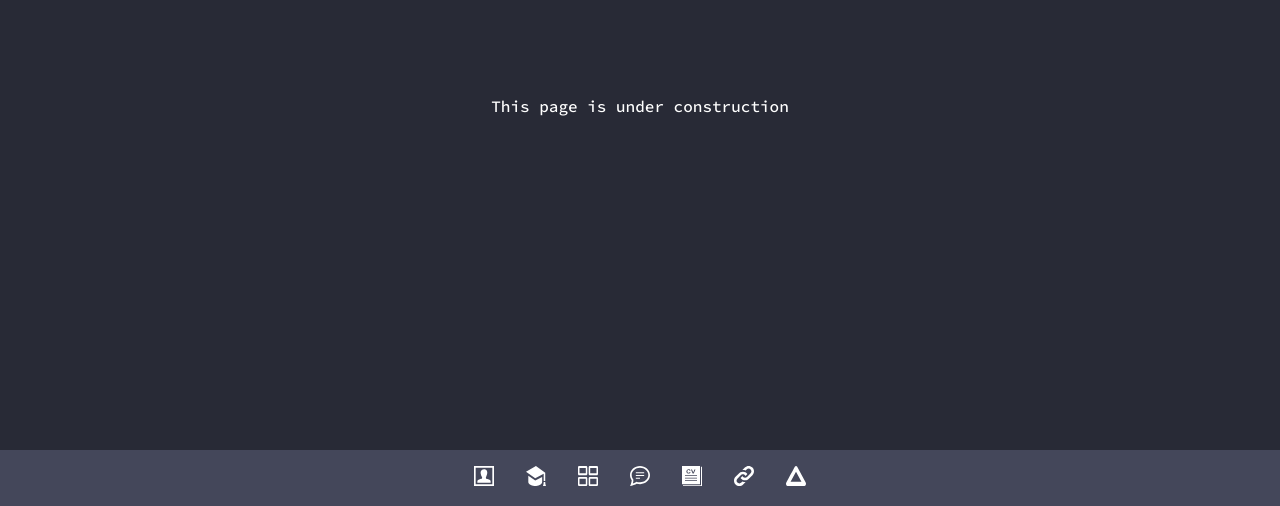
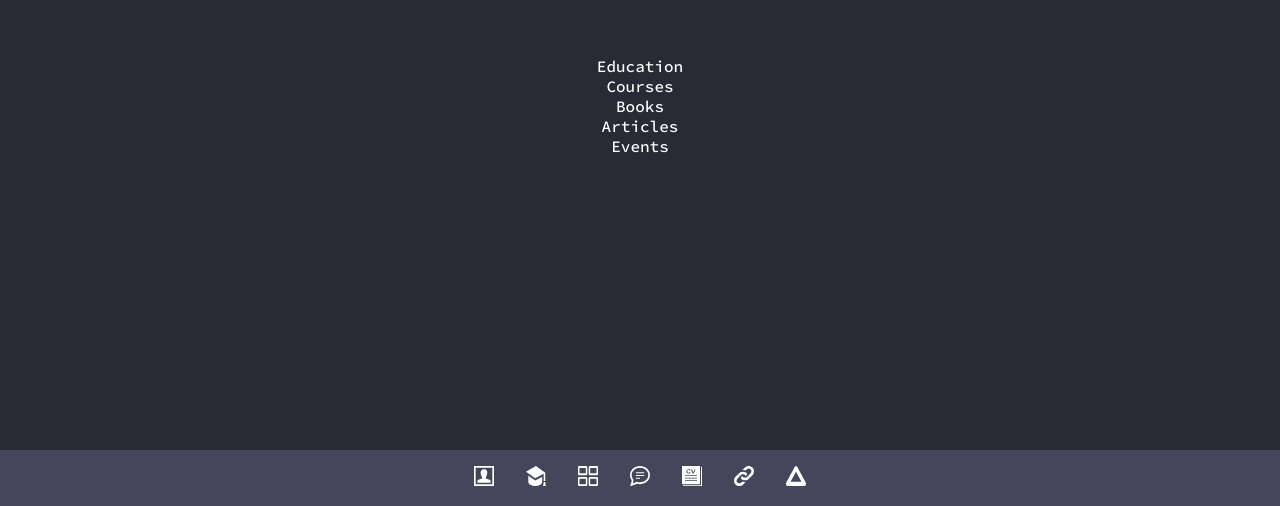
Before and after one commit to isadfrn/isadfrn-dev, a Next.js app in the folder client/: page /education in a window 1280 px wide. Shown: the part 294-800 px from the top of the page. Built offline with nearby package versions, Linux system fonts and the light colour scheme.

Commit message:
feat: add education base page

```diff
--- a/client/pages/education.js
+++ b/client/pages/education.js
@@ -3,6 +3,7 @@ import Head from 'next/head';
 import { Container } from '../styles/error';
 import { Main, TitleContainer } from '../styles/index';
 import { Title } from '../styles/construction';
+import { EducationContainer } from '../styles/education';
 
 export default function Education() {
   return (
@@ -11,9 +12,27 @@ export default function Education() {
         <title>Isabella Nunes | Software Engineer</title>
       </Head>
       <Main>
-        <TitleContainer>
-          <Title>This page is under construction</Title>
-        </TitleContainer>
+        <EducationContainer>
+          <TitleContainer>
+            <Title>Education</Title>
+          </TitleContainer>
+
+          <TitleContainer>
+            <Title>Courses</Title>
+          </TitleContainer>
+
+          <TitleContainer>
+            <Title>Books</Title>
+          </TitleContainer>
+
+          <TitleContainer>
+            <Title>Articles</Title>
+          </TitleContainer>
+
+          <TitleContainer>
+            <Title>Events</Title>
+          </TitleContainer>
+        </EducationContainer>
       </Main>
     </Container>
   );
--- /dev/null
+++ b/client/styles/education.js
@@ -0,0 +1,3 @@
+import styled from 'styled-components';
+
+export const EducationContainer = styled.div``;
```
